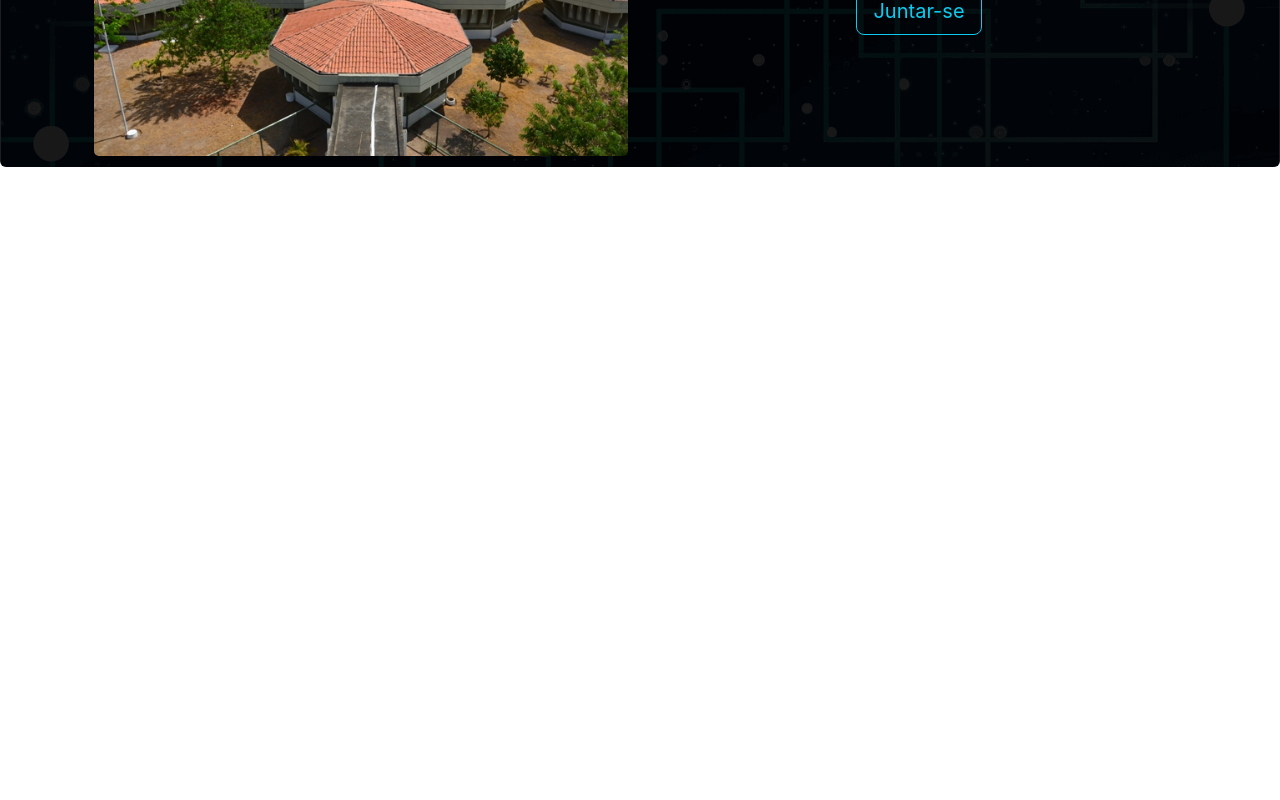
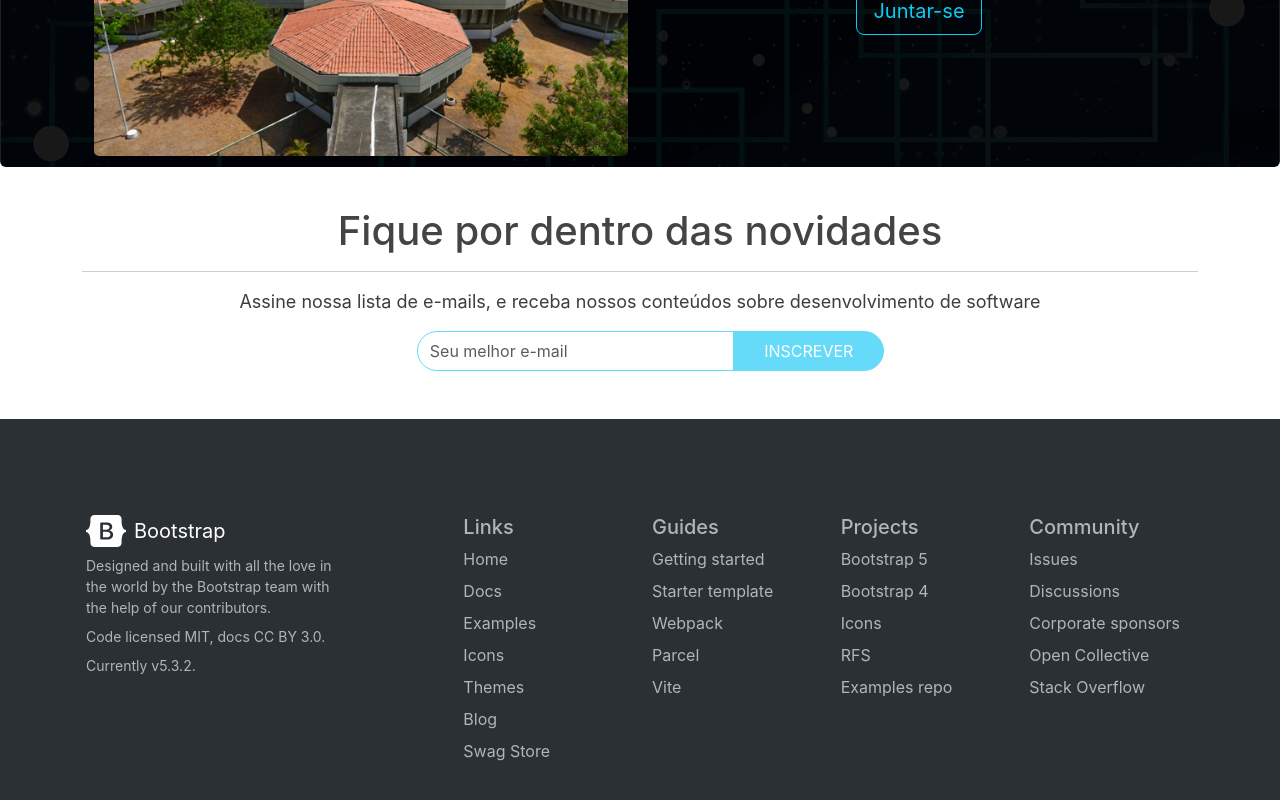
Before and after one commit to heitorbrunini/IEEE-IFPB, a React (Create React App) app: page / in a window 1280 px wide. Shown: the part 3010-3810 px from the top of the page. Before the commit the page ends 3192 px from the top, so only its background shows below. Built offline with nearby package versions, Linux system fonts and the light colour scheme.

Commit message:
Contact and footer

```diff
--- a/src/App.js
+++ b/src/App.js
@@ -5,6 +5,8 @@
 import Sociedades from './Components/Sociedades';
 import Afiliados from './Components/Afiliados';
 import Apply from './Components/Apply'
+import Contatar from './Components/Contatar';
+import Footer from './Components/Footer'
 
 function App() {
   return (
@@ -16,6 +18,8 @@
      <Dados/>
      <Afiliados/>
      <Apply/>
+     <Contatar/>
+     <Footer/>
     </div>
   );
 }
--- /dev/null
+++ b/src/Components/Contatar.css
@@ -0,0 +1,38 @@
+
+#news-area {
+    text-align: center;
+  }
+
+  #news-area p {
+    font-size: 18px;
+  }
+
+  #email-input {
+    border-radius: 0;
+    border-top-left-radius: 20px;
+    border-bottom-left-radius: 20px;
+    border: 1px solid #65DAF9;
+    display: inline;
+    box-sizing: border-box;
+    width: 40%;
+    height: 40px;
+  }
+
+  #news-btn {
+    border-top-right-radius: 20px;
+    border-bottom-right-radius: 20px;
+    border: 1px solid #65DAF9;
+    background-color: #65DAF9;
+    color: #FFF;
+    text-transform: uppercase;
+    height: 40px;
+    padding: 0 30px;
+    margin-left: -130px;
+    position: absolute;
+    transition: .5s;
+  }
+
+  #news-btn:hover {
+    background-color: #FFF;
+    color: #65DAF9;
+  }
--- /dev/null
+++ b/src/Components/Contatar.js
@@ -0,0 +1,27 @@
+import "./Contatar.css"
+
+function Contatar() {
+
+    return (
+        <>
+            <div id="news-area">
+                <div class="container">
+                    <div class="col-md-12">
+                        <h3 class="main-title">Fique por dentro das novidades</h3>
+                    <hr></hr>
+                    </div>
+                    <p>Assine nossa lista de e-mails, e receba nossos conteúdos sobre desenvolvimento de software</p>
+
+                    <form>
+                        <input type="text" class="form-control" id="email-input" name="email" placeholder="Seu melhor e-mail"></input>
+                        <input type="submit" id="news-btn" value="Inscrever"></input>
+
+                    </form>
+
+                </div>
+            </div>
+        </>
+    )
+}
+
+export default Contatar;
--- /dev/null
+++ b/src/Components/Footer.js
@@ -0,0 +1,65 @@
+function Footer() {
+    return (
+        <footer class="bd-footer py-4 py-md-5 mt-5 bg-body-tertiary " data-bs-theme="dark">
+            <div class="container py-4 py-md-5 px-4 px-md-3 text-body-secondary">
+                <div class="row">
+                    <div class="col-lg-3 mb-3">
+                        <a class="d-inline-flex align-items-center mb-2 text-body-emphasis text-decoration-none" href="/" aria-label="Bootstrap">
+                            <svg xmlns="http://www.w3.org/2000/svg" width="40" height="32" class="d-block me-2" viewBox="0 0 118 94" role="img"><title>Bootstrap</title><path fill-rule="evenodd" clip-rule="evenodd" d="M24.509 0c-6.733 0-11.715 5.893-11.492 12.284.214 6.14-.064 14.092-2.066 20.577C8.943 39.365 5.547 43.485 0 44.014v5.972c5.547.529 8.943 4.649 10.951 11.153 2.002 6.485 2.28 14.437 2.066 20.577C12.794 88.106 17.776 94 24.51 94H93.5c6.733 0 11.714-5.893 11.491-12.284-.214-6.14.064-14.092 2.066-20.577 2.009-6.504 5.396-10.624 10.943-11.153v-5.972c-5.547-.529-8.934-4.649-10.943-11.153-2.002-6.484-2.28-14.437-2.066-20.577C105.214 5.894 100.233 0 93.5 0H24.508zM80 57.863C80 66.663 73.436 72 62.543 72H44a2 2 0 01-2-2V24a2 2 0 012-2h18.437c9.083 0 15.044 4.92 15.044 12.474 0 5.302-4.01 10.049-9.119 10.88v.277C75.317 46.394 80 51.21 80 57.863zM60.521 28.34H49.948v14.934h8.905c6.884 0 10.68-2.772 10.68-7.727 0-4.643-3.264-7.207-9.012-7.207zM49.948 49.2v16.458H60.91c7.167 0 10.964-2.876 10.964-8.281 0-5.406-3.903-8.178-11.425-8.178H49.948z" fill="currentColor"></path></svg>
+                            <span class="fs-5">Bootstrap</span>
+                        </a>
+                        <ul class="list-unstyled small">
+                            <li class="mb-2">Designed and built with all the love in the world by the <a href="/docs/5.3/about/team/">Bootstrap team</a> with the help of <a href="https://github.com/twbs/bootstrap/graphs/contributors">our contributors</a>.</li>
+                            <li class="mb-2">Code licensed <a href="https://github.com/twbs/bootstrap/blob/main/LICENSE" target="_blank" rel="license noopener">MIT</a>, docs <a href="https://creativecommons.org/licenses/by/3.0/" target="_blank" rel="license noopener">CC BY 3.0</a>.</li>
+                            <li class="mb-2">Currently v5.3.2.</li>
+                        </ul>
+                    </div>
+                    <div class="col-6 col-lg-2 offset-lg-1 mb-3">
+                        <h5>Links</h5>
+                        <ul class="list-unstyled">
+                            <li class="mb-2"><a href="/">Home</a></li>
+                            <li class="mb-2"><a href="/docs/5.3/">Docs</a></li>
+                            <li class="mb-2"><a href="/docs/5.3/examples/">Examples</a></li>
+                            <li class="mb-2"><a href="https://icons.getbootstrap.com/">Icons</a></li>
+                            <li class="mb-2"><a href="https://themes.getbootstrap.com/">Themes</a></li>
+                            <li class="mb-2"><a href="https://blog.getbootstrap.com/">Blog</a></li>
+                            <li class="mb-2"><a href="https://cottonbureau.com/people/bootstrap" target="_blank" rel="noopener">Swag Store</a></li>
+                        </ul>
+                    </div>
+                    <div class="col-6 col-lg-2 mb-3">
+                        <h5>Guides</h5>
+                        <ul class="list-unstyled">
+                            <li class="mb-2"><a href="/docs/5.3/getting-started/">Getting started</a></li>
+                            <li class="mb-2"><a href="/docs/5.3/examples/starter-template/">Starter template</a></li>
+                            <li class="mb-2"><a href="/docs/5.3/getting-started/webpack/">Webpack</a></li>
+                            <li class="mb-2"><a href="/docs/5.3/getting-started/parcel/">Parcel</a></li>
+                            <li class="mb-2"><a href="/docs/5.3/getting-started/vite/">Vite</a></li>
+                        </ul>
+                    </div>
+                    <div class="col-6 col-lg-2 mb-3">
+                        <h5>Projects</h5>
+                        <ul class="list-unstyled">
+                            <li class="mb-2"><a href="https://github.com/twbs/bootstrap" target="_blank" rel="noopener">Bootstrap 5</a></li>
+                            <li class="mb-2"><a href="https://github.com/twbs/bootstrap/tree/v4-dev" target="_blank" rel="noopener">Bootstrap 4</a></li>
+                            <li class="mb-2"><a href="https://github.com/twbs/icons" target="_blank" rel="noopener">Icons</a></li>
+                            <li class="mb-2"><a href="https://github.com/twbs/rfs" target="_blank" rel="noopener">RFS</a></li>
+                            <li class="mb-2"><a href="https://github.com/twbs/examples/" target="_blank" rel="noopener">Examples repo</a></li>
+                        </ul>
+                    </div>
+                    <div class="col-6 col-lg-2 mb-3">
+                        <h5>Community</h5>
+                        <ul class="list-unstyled">
+                            <li class="mb-2"><a href="https://github.com/twbs/bootstrap/issues" target="_blank" rel="noopener">Issues</a></li>
+                            <li class="mb-2"><a href="https://github.com/twbs/bootstrap/discussions" target="_blank" rel="noopener">Discussions</a></li>
+                            <li class="mb-2"><a href="https://github.com/sponsors/twbs" target="_blank" rel="noopener">Corporate sponsors</a></li>
+                            <li class="mb-2"><a href="https://opencollective.com/bootstrap" target="_blank" rel="noopener">Open Collective</a></li>
+                            <li class="mb-2"><a href="https://stackoverflow.com/questions/tagged/bootstrap-5" target="_blank" rel="noopener">Stack Overflow</a></li>
+                        </ul>
+                    </div>
+                </div>
+            </div>
+        </footer>
+    );
+}
+
+export default Footer;
```
